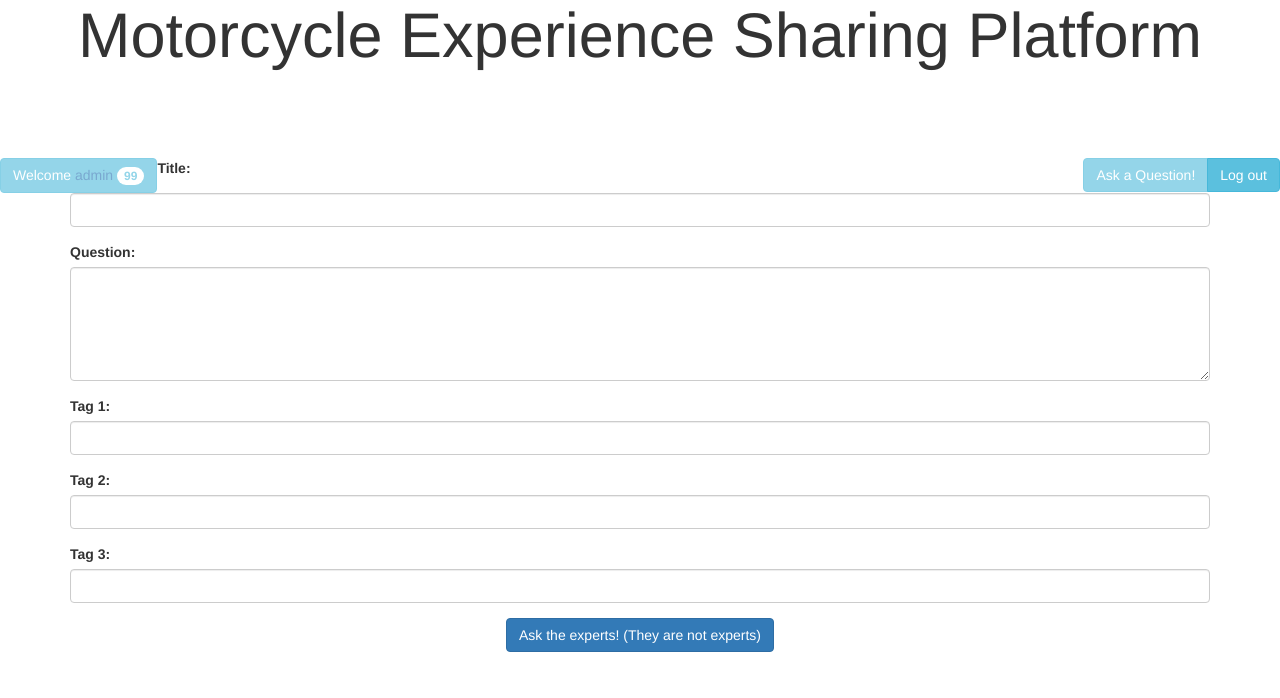
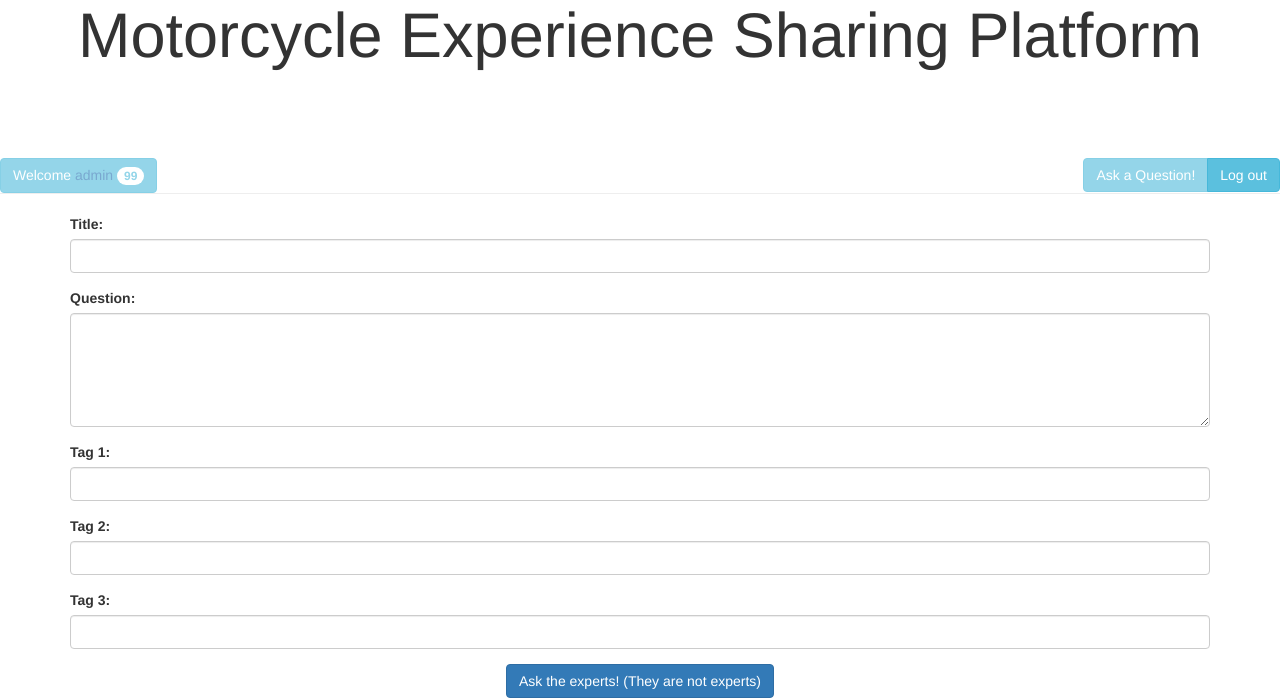
Before and after one commit to okrand/CS-518_Web-Programming, a PHP site: page /ask.php in a window 1280 px wide. Shown: the part 217-915 px from the top of the page. Before the commit the page ends 869 px from the top, so only its background shows below. Run offline with PHP 8.4, Linux system fonts and the light colour scheme; a user stored in the database is signed in; data comes from the database, SQL or seed files in the repository; some libraries are stand-ins or nearby versions.

Commit message:
HTML Validator 6

```diff
--- a/ask.php
+++ b/ask.php
@@ -42,7 +42,7 @@ session_start();
                     ?>
                     </div>
 	</div>
-
+    <hr style="clear:both;">
     <?php
        if ($_SERVER["REQUEST_METHOD"] == "POST") {
             $title = test_input($_POST["qTitle"]);
--- a/profile.php
+++ b/profile.php
@@ -54,7 +54,7 @@ session_start();
                     ?>
                     </span>
 	</div>
-
+    <hr style="clear:both;">
     <!-- Profile Info-->
     <?php
     $viewquery = "SELECT * FROM USERS WHERE USERNAME = '" . $viewName . "';";
--- a/question.php
+++ b/question.php
@@ -132,7 +132,7 @@ session_start();
                     ?>
                     </div>
 	</div>
-
+    <hr style="clear:both;">
     <?php
     if(isset($_GET['QN'])) //if there is a get question, make that value the session for QNumber
         $_SESSION["QNumber"] = $_GET['QN'];
```
